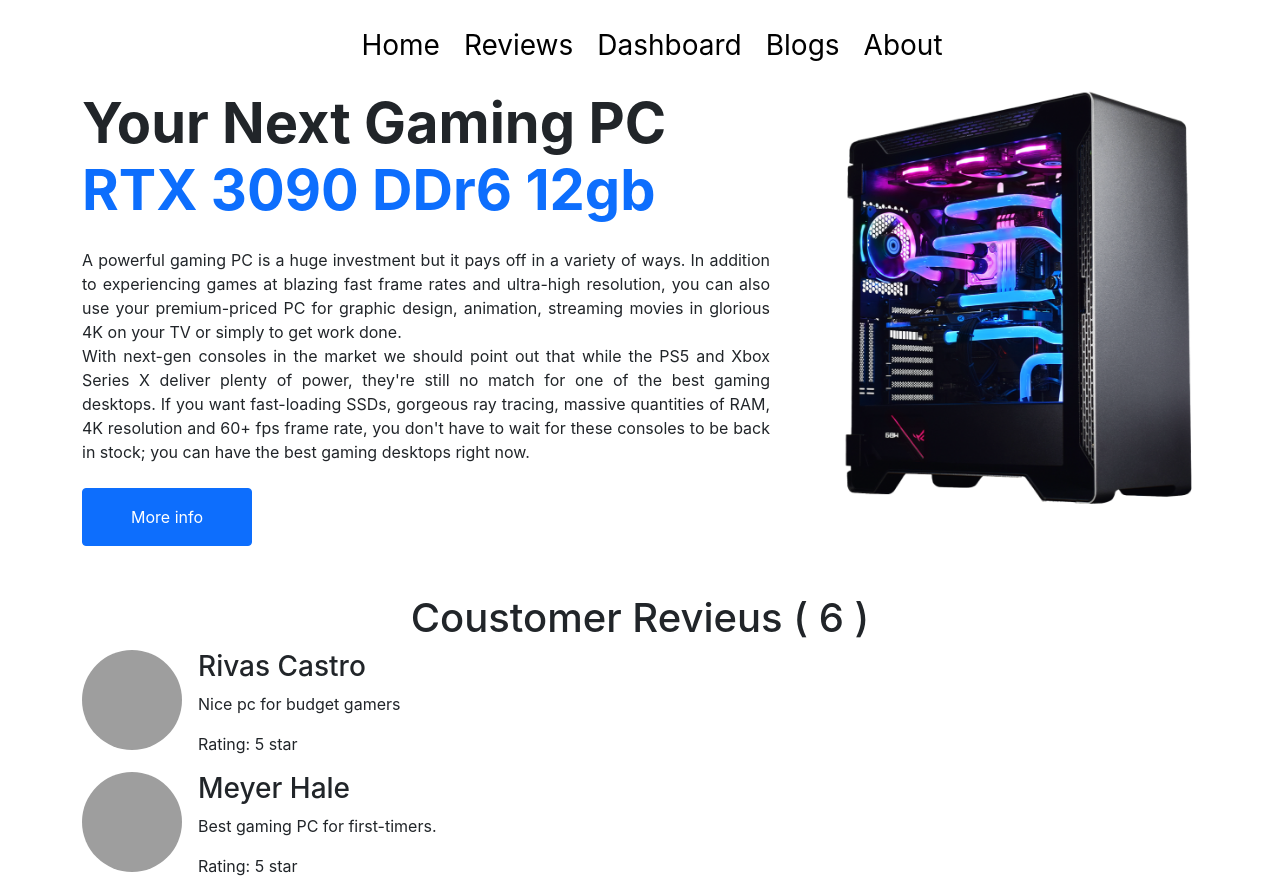
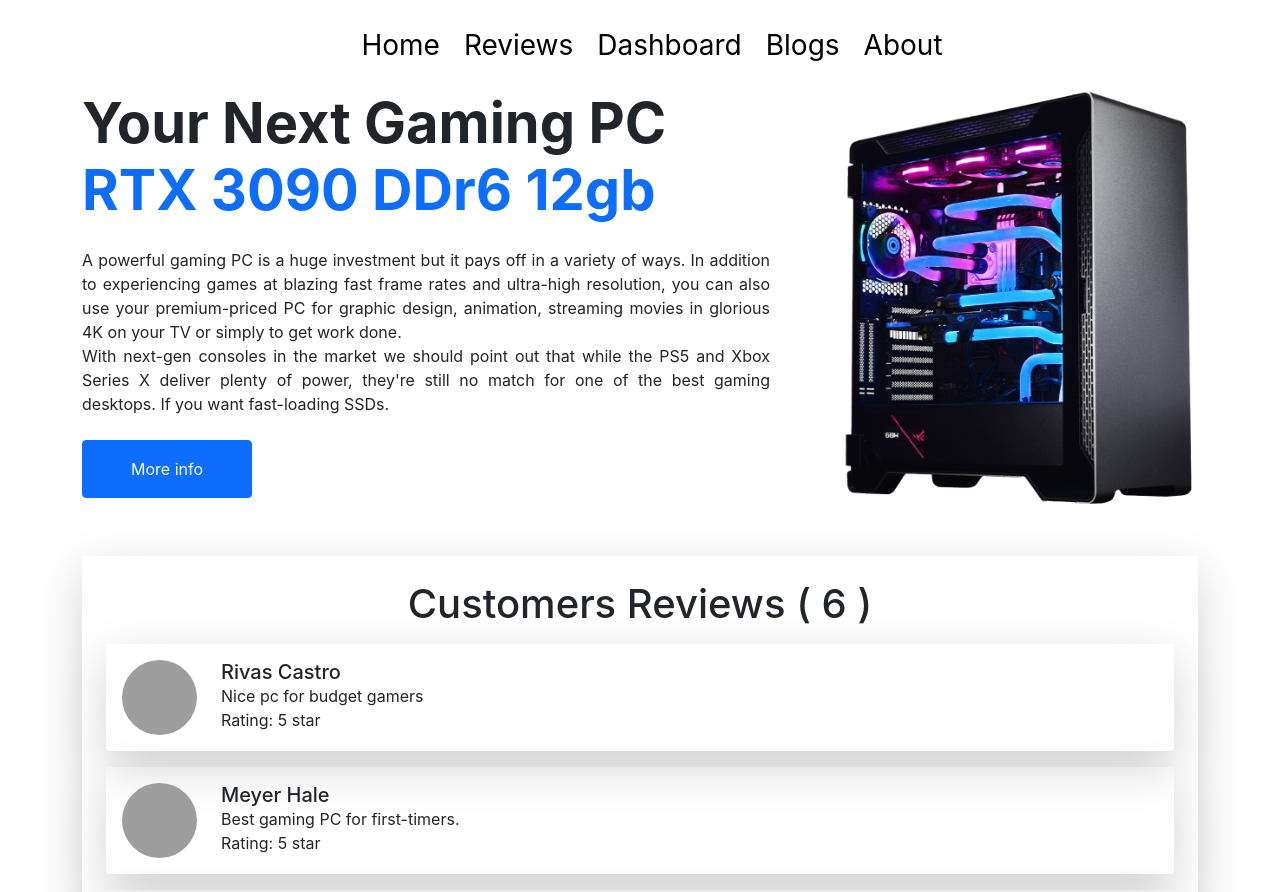
Before and after one commit to safinxr/Assignment-09, a React (Create React App) app: page / in a window 1280 px wide. Shown: the top 892 px of the page. Built offline with nearby package versions, Linux system fonts and the light colour scheme; grey boxes are pictures that could not be loaded; the HTML template or start-up script is replaced by a standard one.

Commit message:
home reviews area added

```diff
--- a/src/components/Home/Home.js
+++ b/src/components/Home/Home.js
@@ -4,9 +4,11 @@
 import pcImg from "../../Assets/pcImg.png";
 import useReviews from "../../coustomHooks/useRevieus";
 import ReviewsCart from "../ReviewsCart/ReviewsCart";
+import { Link } from "react-router-dom";
 
 const Home = () => {
   const [reviews, setReviews] = useReviews();
+  const limitedReview = reviews.slice(0, 3);
   return (
     <div>
       <Container>
@@ -16,22 +18,41 @@
             <h1 className="m-0 display-4 fw-bold text-primary">
               RTX 3090 DDr6 12gb
             </h1>
-            <p className="justify my-4 me-5">A powerful gaming PC is a huge investment but it pays off in a variety of ways. In addition to experiencing games at blazing fast frame rates and ultra-high resolution, you can also use your premium-priced PC for graphic design, animation, streaming movies in glorious 4K on your TV or simply to get work done. <br/> With next-gen consoles in the market we should point out that while the PS5 and Xbox Series X deliver plenty of power, they're still no match for one of the best gaming desktops. If you want fast-loading SSDs, gorgeous ray tracing, massive quantities of RAM, 4K resolution and 60+ fps frame rate, you don't have to wait for these consoles to be back in stock; you can have the best gaming desktops right now.</p>
-            <a target='_blank' className="btn btn-primary px-5 py-3" href="https://www.pcmag.com/picks/the-best-gaming-desktops"> More info</a>
+            <p className="justify my-4 me-5">
+              A powerful gaming PC is a huge investment but it pays off in a
+              variety of ways. In addition to experiencing games at blazing fast
+              frame rates and ultra-high resolution, you can also use your
+              premium-priced PC for graphic design, animation, streaming movies
+              in glorious 4K on your TV or simply to get work done. <br /> With
+              next-gen consoles in the market we should point out that while the
+              PS5 and Xbox Series X deliver plenty of power, they're still no
+              match for one of the best gaming desktops. If you want
+              fast-loading SSDs.
+            </p>
+            <a
+              target="_blank"
+              className="btn btn-primary px-5 py-3"
+              href="https://www.pcmag.com/picks/the-best-gaming-desktops"
+              rel="noreferrer"
+            >
+              {" "}
+              More info
+            </a>
           </Col>
           <Col xs={12} md={4}>
             <img className="w-100" src={pcImg} alt="" />
           </Col>
         </Row>
-        <div className="my-5 w-50% ">
-          <h1 className="text-center">Coustomer Revieus ( {reviews.length} )</h1>
-          {
-            reviews.map(data => <ReviewsCart key={data.id} data={data}></ReviewsCart> )
-          }
-
+        <div className="my-5 mx-auto shadow-lg p-4 rounded w-100">
+          <h1 className="text-center">
+            Customers Reviews ( {reviews.length} )
+          </h1>
+          {limitedReview.map((data) => (
+            <ReviewsCart key={data.id} data={data}></ReviewsCart>
+          ))}
+          <Link className="btn btn-primary px-5 py-2" to='/reviews'>More Reviews</Link>
         </div>
       </Container>
-
     </div>
   );
 };
--- a/src/components/ReviewsCart/ReviewsCart.css
+++ b/src/components/ReviewsCart/ReviewsCart.css
@@ -1,5 +1,5 @@
 .review-cart img{
-    width: 100px;
-    height: 100px;
+    width: 75px;
+    height: 75px;
     border-radius: 50%;
 }
--- a/src/components/ReviewsCart/ReviewsCart.js
+++ b/src/components/ReviewsCart/ReviewsCart.js
@@ -3,14 +3,14 @@
 const ReviewsCart = ({data}) => {
     const {name, picture, rating, review} =data
     return (
-        <div className='review-cart d-flex'>
+        <div className='review-cart d-flex align-item-center my-3 shadow-lg p-3 rounded'>
             <div>
                 <img src={picture} alt="" />
             </div>
-            <div className='ms-3'>
-                <h3>{name}</h3>
-                <p>{review}</p>
-                <p>Rating: {rating} star</p>
+            <div className='ms-4 '>
+                <h5 className='m-0'>{name}</h5>
+                <p  className='m-0'>{review}</p>
+                <p  className='m-0'>Rating: {rating} star</p>
             </div>
         </div>
     );
```
